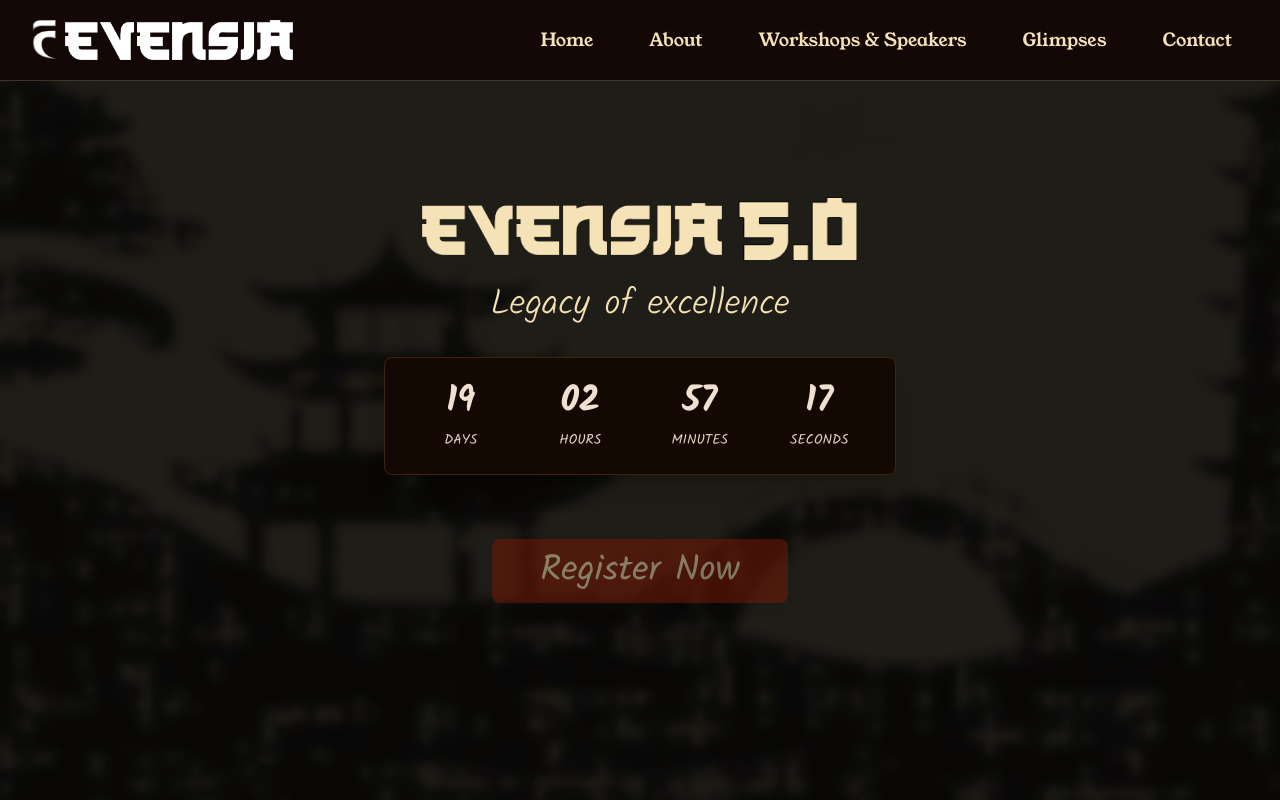
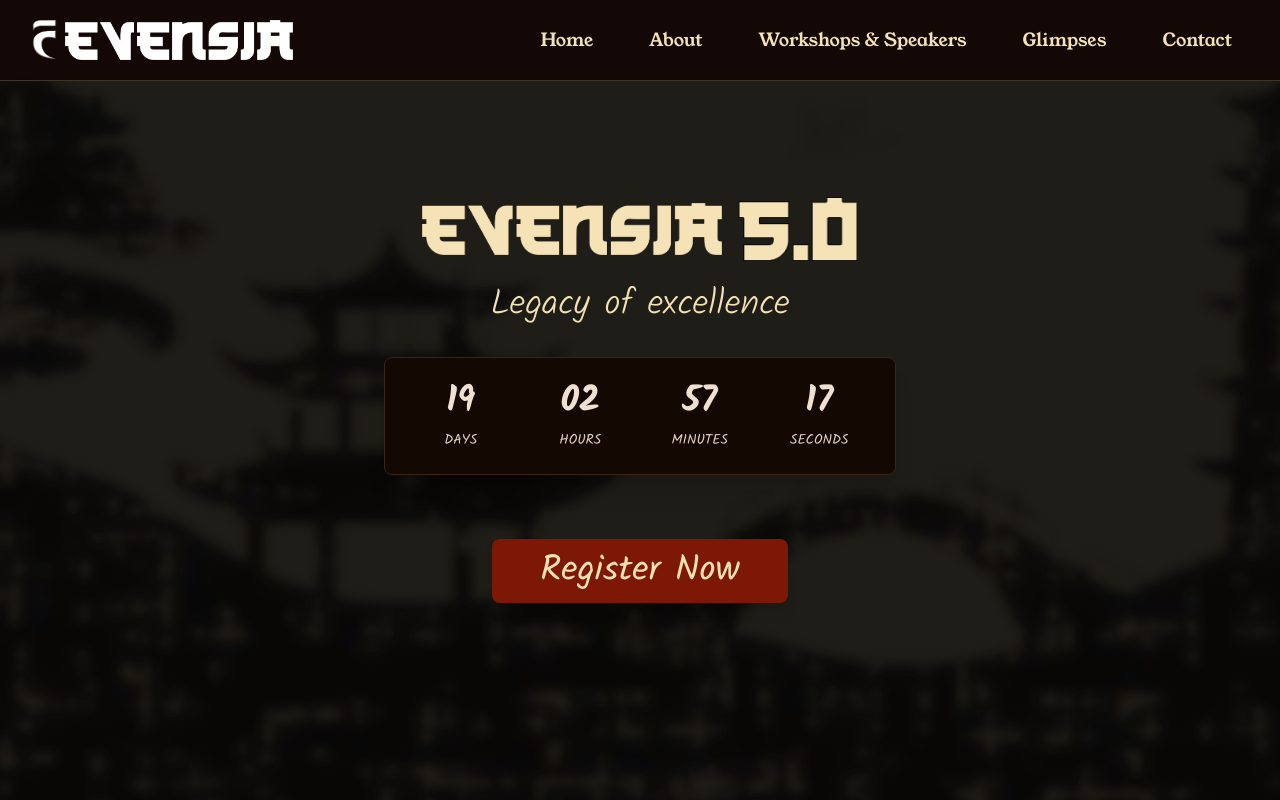
Before and after one commit to sooryadev007/evensia5, a Next.js app: page / in a window 1280 px wide. Shown: the top 800 px of the page. Built offline with nearby package versions, Linux system fonts and the light colour scheme.

Commit message:
enabled register now

```diff
--- a/app/page.tsx
+++ b/app/page.tsx
@@ -22,7 +22,7 @@ import CountdownTimer from "@/components/CountdownTimer";
 export default function Home() {
   const [mounted, setMounted] = useState(false);
   const [guidelinesAccepted, setGuidelinesAccepted] = useState(false);
-  const [registrationEnabled, setRegistrationEnabled] = useState(false);
+  const [registrationEnabled, setRegistrationEnabled] = useState(true);
 
   useEffect(() => {
     setMounted(true);
```
